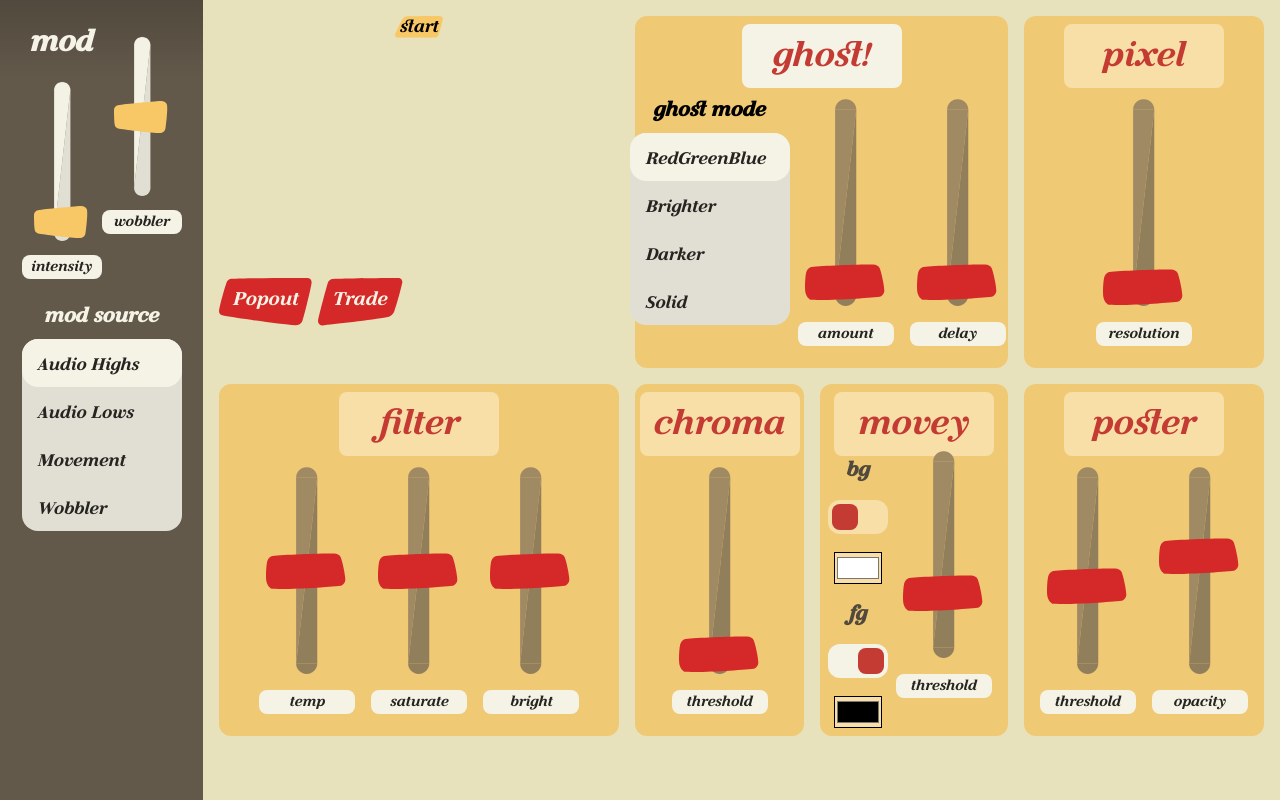
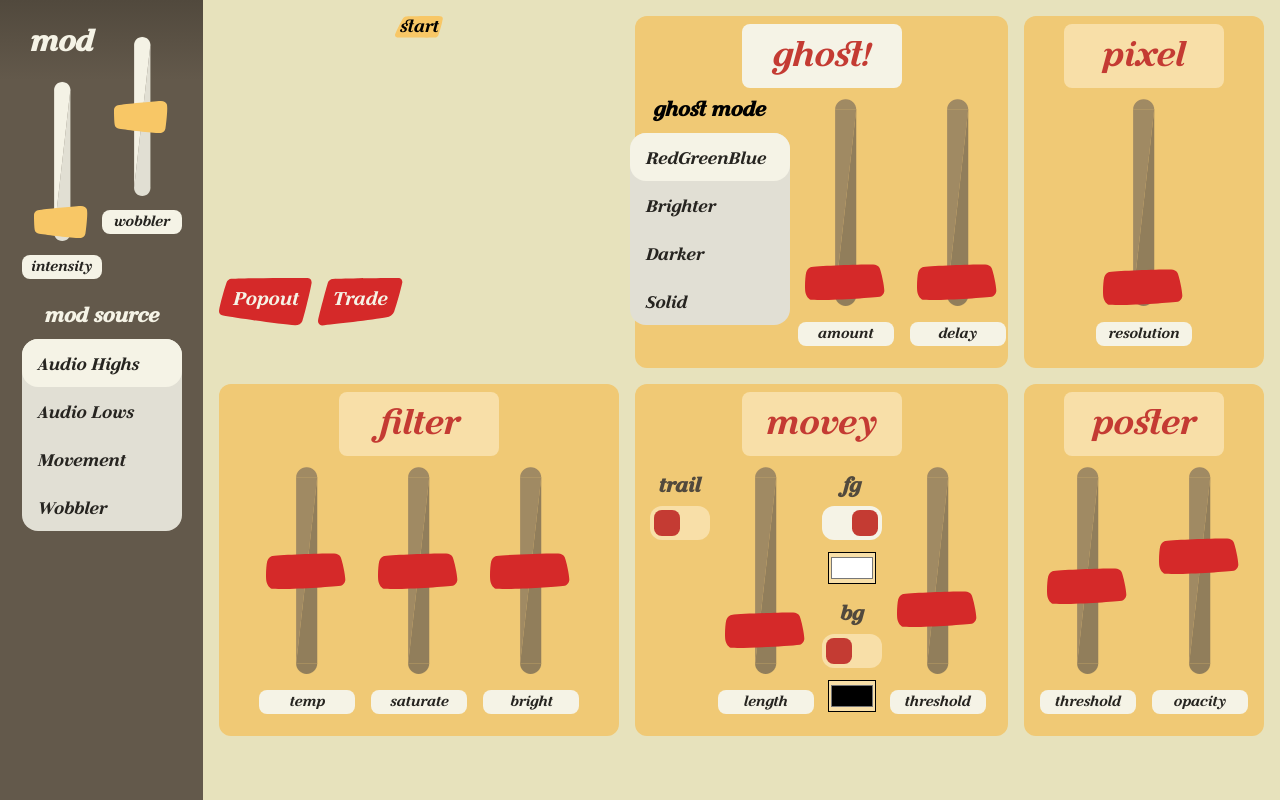
Before and after one commit to brettennis/bagelcam, a Svelte app: page / in a window 1280 px wide. Built offline with nearby package versions, Linux system fonts and the light colour scheme.

Commit message:
removed chroma effect

```diff
--- a/src/Control.svelte
+++ b/src/Control.svelte
@@ -101,15 +101,12 @@ let filter_temp = 50;
 let filter_saturate = 50;
 let filter_bright = 50;
 
-let chroma_A = false;
-let chroma_threshold = 1;
-
 let movey_A = false;
 let movey_fg = true;
 let movey_bg = false;
 let movey_trail = false;
 let movey_threshold = 40;
-let movey_length = 0;
+let movey_length = 10;
 $: mThreshold = movey_threshold * movey_threshold;
 let prev;
 let movey_motion = Array(wt * ht).fill(0);
@@ -405,33 +402,29 @@ function distSq(x1, y1, z1, x2, y2, z2) {
         </div>
     </div>
 
-    <div class="effect" id="eff-chroma" style="grid-area: 2 / 3 / 3 / 4">
-        <input class="effect-toggle" bind:checked={chroma_A}
-            type="checkbox"     id="tgl-chroma">
-        <label class="tgl-btn" for="tgl-chroma"
-            data-tg-off="chroma" data-tg-on="chroma!"></label>
-        <div class="effect-inner">
-            <Slider
-                bind:sliderValue={chroma_threshold}
-                id="eff-chroma-threshold"
-                label="threshold"
-                minval={0}
-                maxval={100}
-                defval={50}/>
-        </div>
-    </div>
-
-    <div class="effect" id="eff-movey" style="grid-area: 2 / 4 / 3 / 5">
+    <div class="effect" id="eff-movey" style="grid-area: 2 / 3 / 3 / 5">
         <input class="effect-toggle" bind:checked={movey_A}
             type="checkbox"     id="tgl-movey">
         <label class="tgl-btn" for="tgl-movey"
             data-tg-off="movey" data-tg-on="movey!"></label>
         <div class="effect-inner">
+            <Toggle
+                id="trail"
+                showID={true}
+                bind:opt={movey_trail}/>
+            <Slider
+                bind:sliderValue={movey_length}
+                id="eff-movey-length"
+                label="length"
+                minval={1}
+                maxval={60}
+                defval={10}/>
+
             <div class="movey-container">
                 <Toggle
-                    id="bg"
+                    id="fg"
                     showID={true}
-                    bind:opt={movey_bg}/>
+                    bind:opt={movey_fg}/>
                 <div class="color-container">
                     <input
                         bind:value={colorA_hex}
@@ -439,9 +432,9 @@ function distSq(x1, y1, z1, x2, y2, z2) {
                         id="colorpickerA">
                 </div>
                 <Toggle
-                    id="fg"
+                    id="bg"
                     showID={true}
-                    bind:opt={movey_fg}/>
+                    bind:opt={movey_bg}/>
                 <div class="color-container">
                     <input
                         bind:value={colorB_hex}
@@ -607,6 +600,7 @@ function distSq(x1, y1, z1, x2, y2, z2) {
 
 
 .movey-container {
+    /* background-color: aqua; */
     display: flex;
     flex-direction: column;
     height: 100%;
--- a/src/Toggle.svelte
+++ b/src/Toggle.svelte
@@ -23,12 +23,13 @@
 
     .backdrop {
         /* background-color: aqua; */
-        height: 5rem;
+        height: 4rem;
     }
 
     .label {
         color: var(--header-brown-dark);
         text-align: center;
+        margin-bottom: 0.5rem;
     }
 
     .switch {
```
Also changed, not shown: public/build/bundle.css, public/build/bundle.js.
